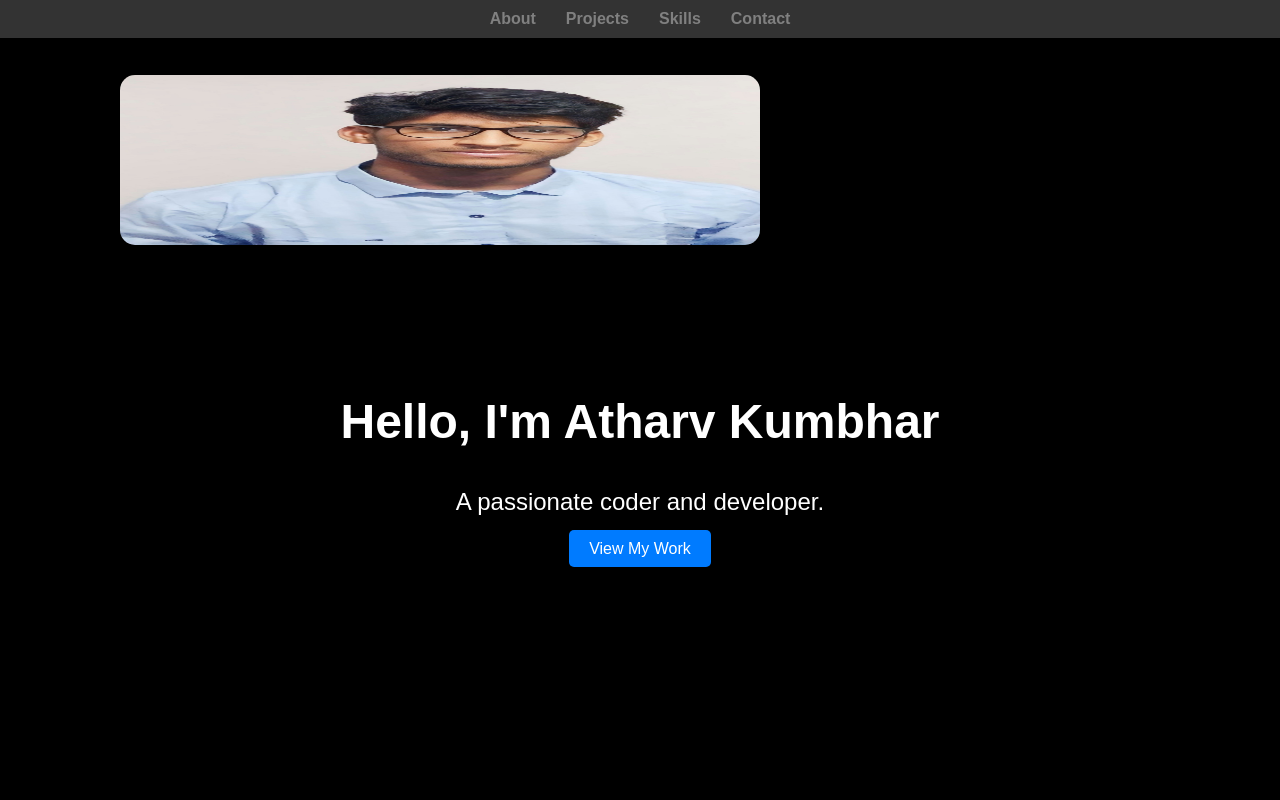
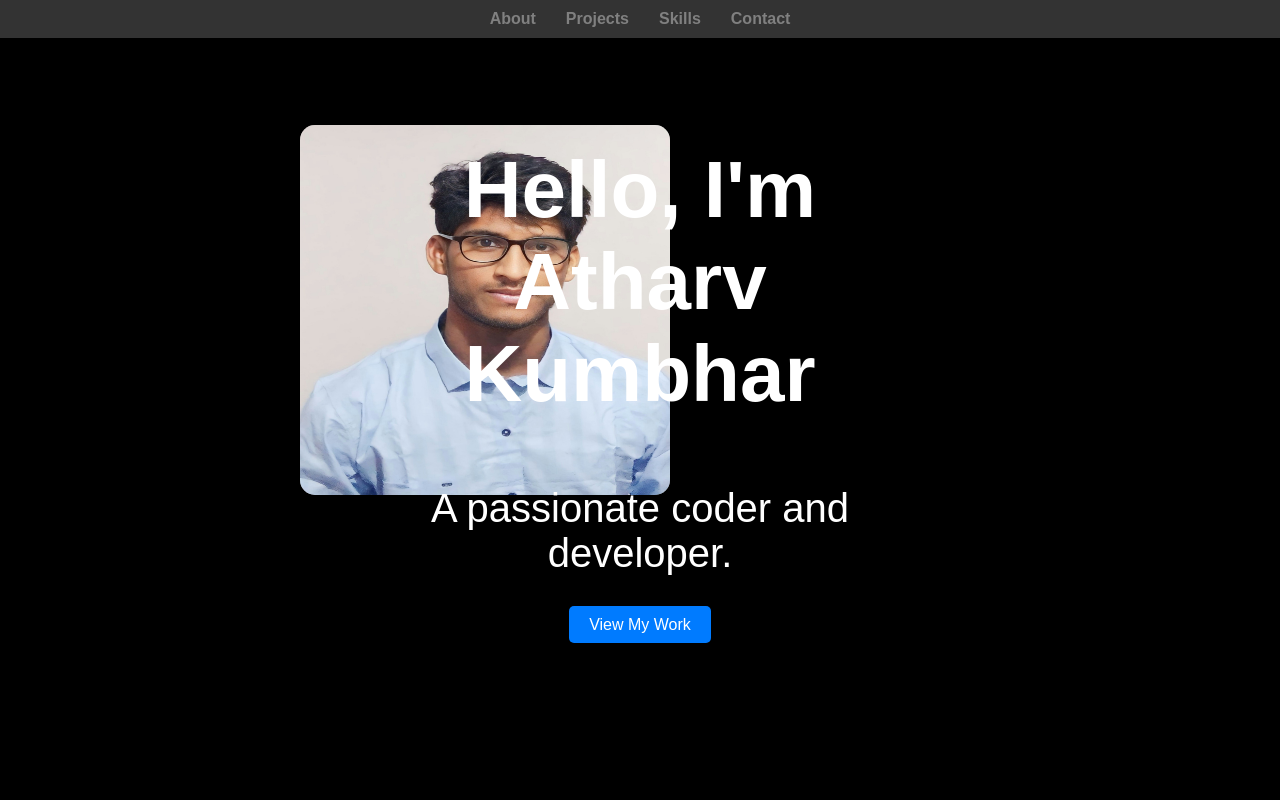
Before and after one commit to Ask1012/Ask_Projects, a plain HTML site: page index.html in a window 1280 px wide. Shown: the top 800 px of the page. Drawn offline with Linux system fonts and the light colour scheme.

Commit message:
Update index.html

```diff
--- a/index.html
+++ b/index.html
@@ -139,10 +139,25 @@
             height:170px;
             border-radius:15px;
              }
-        @media (min-width: 1024px) { /* Mobile devices */
+        @media (min-width: 600px) { /* Mobile devices */
     #imgcontainer {
-        width: 50vw; /* Adjust width for smaller screens */
+        top:125px;
+            left:300px;
+            width:370px;
+            height:370px;
+             background-color:grey;
+            margin:0;/* Adjust width for smaller screens */
     }
+        #hero {
+            position: relative;
+            top:-100px;
+        }
+        .hero-content h1 {
+            font-size: 5rem;
+        }
+
+        .hero-content p {
+            font-size: 2.5rem;
         }
     </style>
 </head>
```
